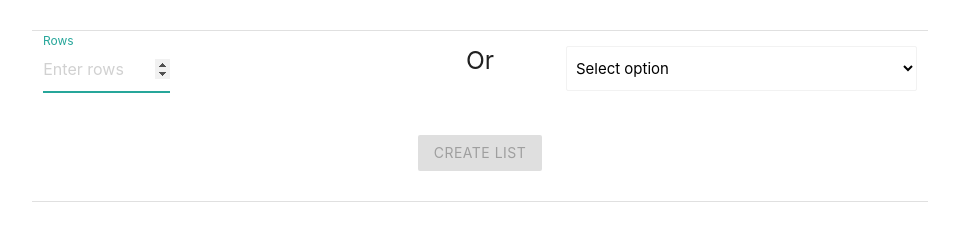
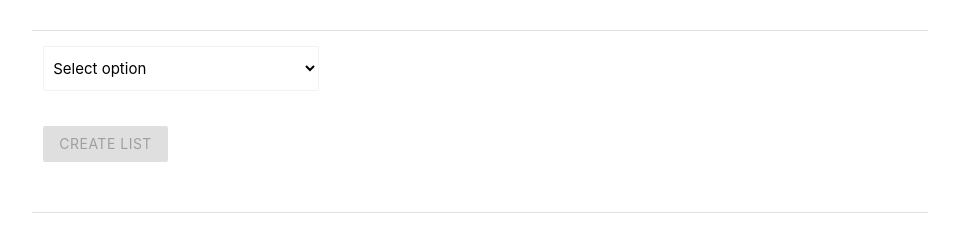
Before and after one commit to breadbutterjam/Lister, a plain HTML site: page index.html in a window 1280 px wide. Shown: the whole page, without its empty margins (160-1119 px from the left). Drawn offline with Linux system fonts and the light colour scheme.

Commit message:
only predefined options. moved create list button inside a row and left aligned.

```diff
--- a/css/mystyle.css
+++ b/css/mystyle.css
@@ -1,3 +1,8 @@
+.link-text
+{
+    color: green;
+}
+
 
 /* input.dummy-input */
 #input_field_0
--- a/index.html
+++ b/index.html
@@ -28,43 +28,17 @@
             <div class="divider"></div>
             <!--  -->
             <div class="row">
-                <!-- <div class="col s3"> -->
-                    <div class="col s2 input-field">
-                        <input autofocus placeholder="Enter rows" id="listCountInputField" type="number">
-                        <label for="listCountInputField">Rows</label>
-                    </div>
-                    <div class="col s2 valign-wrapper">
-                        <!-- add button to add cols here -->
-                        <!-- <h5>Center</h5> -->
-                        <!-- <a class="waves-effect waves-light btn">+ col</a>         -->
-                    </div>
-                <!-- </div> -->
-                <div class="col s1"></div>
-                <div class="col center-align s2">
-                        <!-- <div class="valign-wrapper"> -->
-                                <h5 class="">Or</h5>
-                        <!-- </div> -->
-                </div>
-                <!-- <div class="col s5"> -->
-                <div class="col predef-options-holder s5 input-field">
-                    <!-- add select option to select predefined options here -->
-                    <!-- <select class="browser-default">
-                        <option value="" selected>Select Option</option>
-                        <option value="1">Option 1</option>
-                        <option value="2">Option 2</option>
-                        <option value="3">Option 3</option>
-                      </select> -->
-                      <!-- <label>Pre-defined option</label> -->
+                <div class="col predef-options-holder s4 input-field">
                 </div>
             </div>
-            <!-- <a class="waves-effect waves-light btn">create list</a> -->
-            <div class="center-align">
-                <a id="btnCreateList" class="disabled waves-effect waves-light btn">create list</a>
+            <div class="row">
+                <div class="col s4">
+                    <a id="btnCreateList" class="disabled waves-effect waves-light btn">create list</a>
+                </div>
             </div>
-                <!-- <h5 class="center-align">Center aligned?</h5> -->
+
             <div class="section"></div>
             <div class="divider"></div>
-
 
             <div class="section"></div>
             <div class="listContainer">
```
